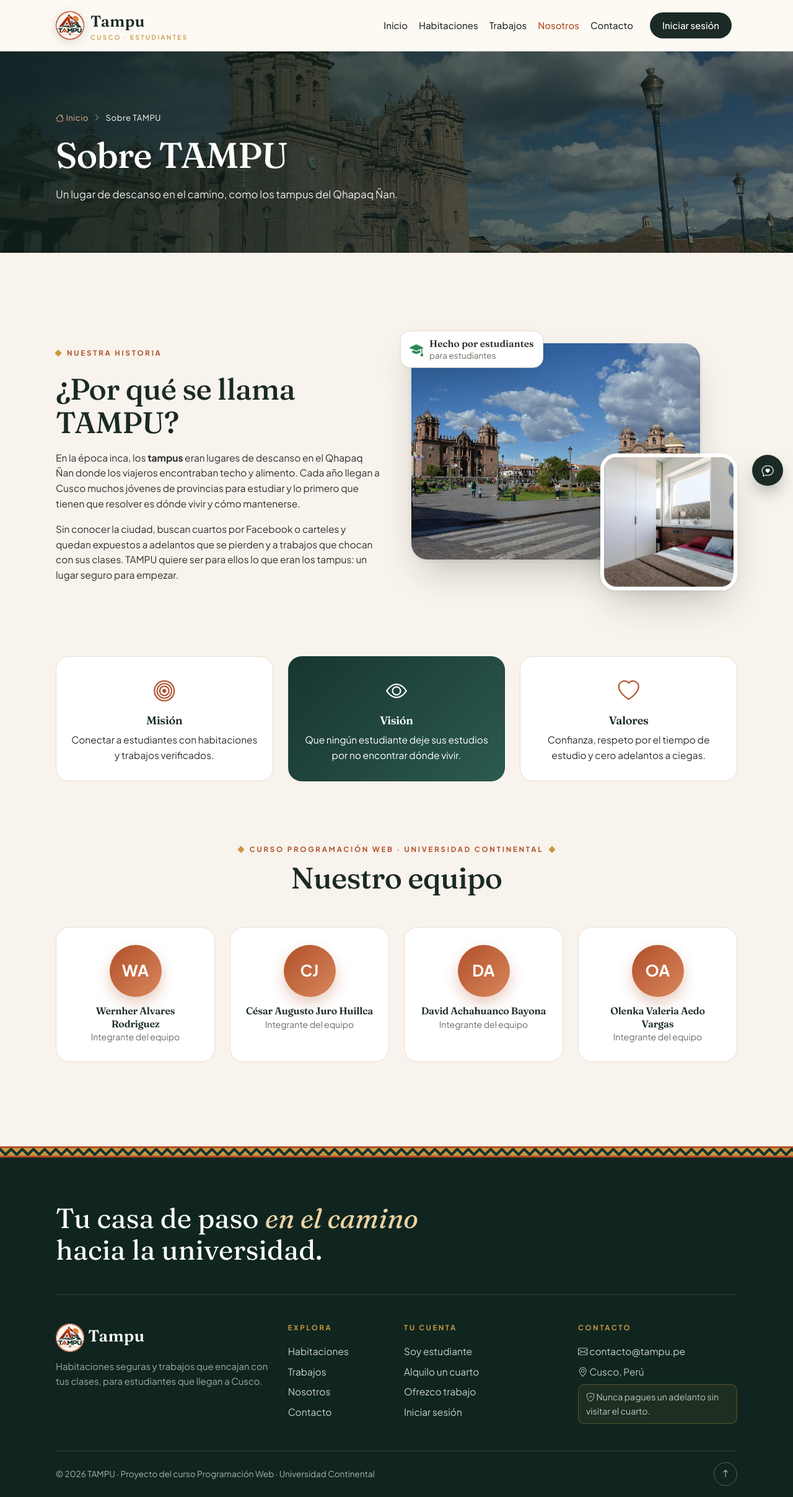
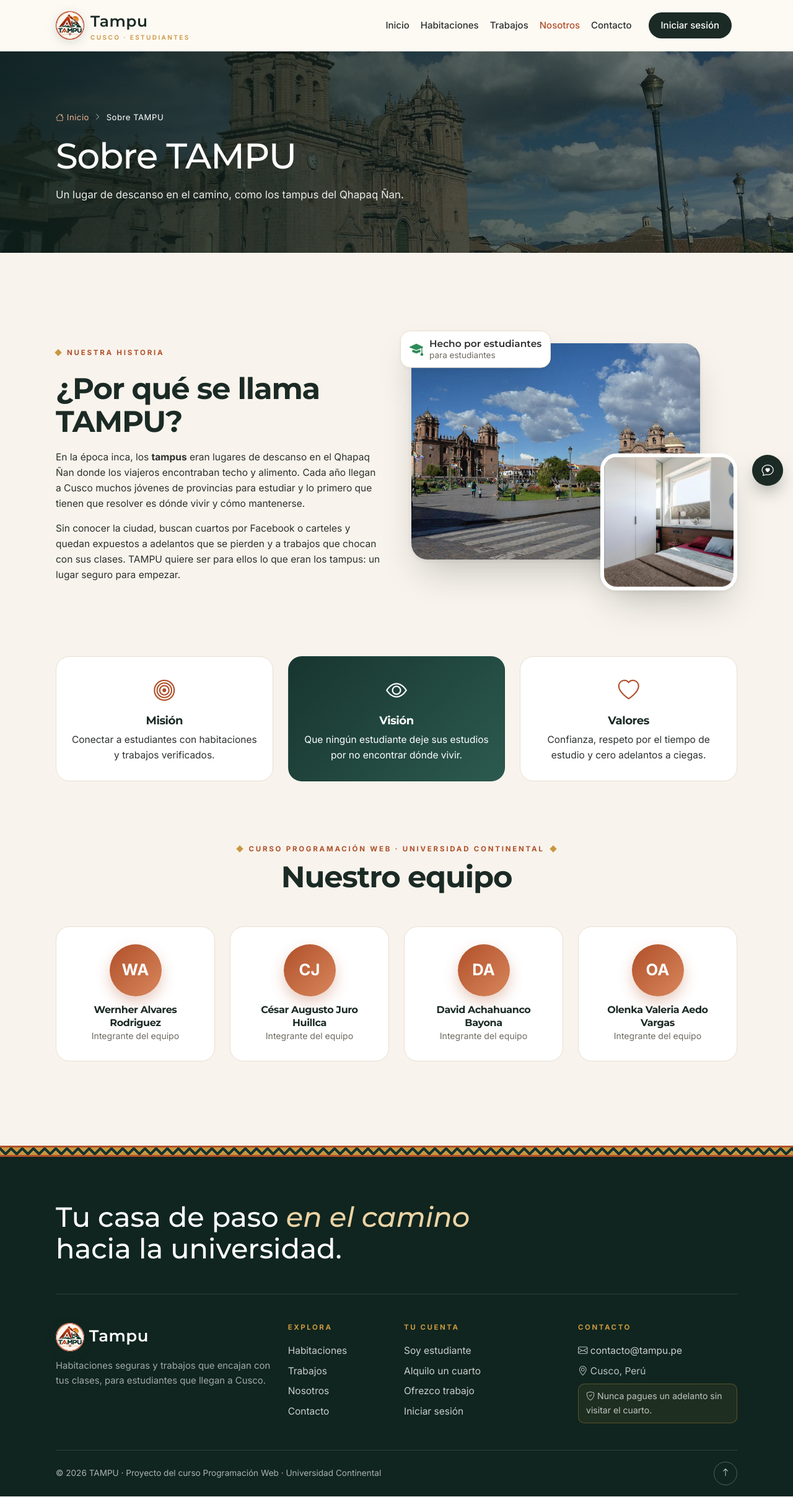
Before and after one commit to Narueer/tampu-app, a Laravel app: page /nosotros in a window 1280 px wide. Shown: the whole page at 62% size. Run offline with Laravel 12, Linux system fonts and the light colour scheme.

Commit message:
Mejoras de diseño: portada, paginación, tablas y letra Montserrat + Inter

```diff
--- a/public/css/tema.css
+++ b/public/css/tema.css
@@ -20,8 +20,9 @@
     --radio-grande: 22px;
     --sombra: 0 1px 2px rgba(27, 42, 37, 0.04), 0 12px 32px -8px rgba(27, 42, 37, 0.12);
     --sombra-fuerte: 0 2px 6px rgba(27, 42, 37, 0.06), 0 30px 60px -18px rgba(27, 42, 37, 0.28);
-    --serif: 'Fraunces', Georgia, 'Times New Roman', serif;
-    --sans: 'Plus Jakarta Sans', 'Segoe UI', Arial, sans-serif;
+    /* titulos: Montserrat, texto: Inter (se leen bien en el celular) */
+    --serif: 'Montserrat', 'Segoe UI', Arial, sans-serif;
+    --sans: 'Inter', 'Segoe UI', Arial, sans-serif;
 
     --bs-body-font-family: var(--sans);
     --bs-body-color: var(--texto);
@@ -2443,3 +2444,28 @@ main.auth .formulario .btn[type=submit] {
     font-size: 0.85rem;
     margin-bottom: 8px;
 }
+
+/* Z. Tipografia Montserrat + Inter */
+h1, h2, h3,
+.titulo-grande,
+.encabezado-seccion h2 {
+    font-weight: 700;
+    letter-spacing: -0.025em;
+}
+
+.portada-texto h1 {
+    font-weight: 700;
+    font-size: clamp(2.3rem, 5vw, 4.1rem);
+    line-height: 1.08;
+    letter-spacing: -0.03em;
+}
+
+.portada-texto h1 span {
+    font-weight: 600;
+}
+
+@media (min-width: 769px) and (max-height: 760px) {
+    .portada-texto h1 {
+        font-size: clamp(2.2rem, 4.6vh + 1rem, 3.6rem);
+    }
+}
--- a/resources/views/layouts/app.blade.php
+++ b/resources/views/layouts/app.blade.php
@@ -30,7 +30,7 @@
     <!-- fuentes Fraunces y Plus Jakarta Sans, Bootstrap 5 y Bootstrap Icons -->
     <link rel="preconnect" href="https://fonts.googleapis.com">
     <link rel="preconnect" href="https://fonts.gstatic.com" crossorigin>
-    <link rel="stylesheet" href="https://fonts.googleapis.com/css2?family=Fraunces:ital,opsz,wght@0,9..144,400;0,9..144,500;0,9..144,600;1,9..144,400;1,9..144,500&family=Plus+Jakarta+Sans:wght@400;500;600;700&display=swap">
+    <link rel="stylesheet" href="https://fonts.googleapis.com/css2?family=Inter:wght@400;500;600;700&family=Montserrat:ital,wght@0,500;0,600;0,700;0,800;1,500;1,600&display=swap">
     <link rel="stylesheet" href="https://cdn.jsdelivr.net/npm/bootstrap@5.3.3/dist/css/bootstrap.min.css">
     <link rel="stylesheet" href="https://cdn.jsdelivr.net/npm/bootstrap-icons@1.11.3/font/bootstrap-icons.min.css">
     <link rel="stylesheet" href="{{ asset('css/estilos.css') }}?v={{ filemtime(public_path('css/estilos.css')) }}">
```
